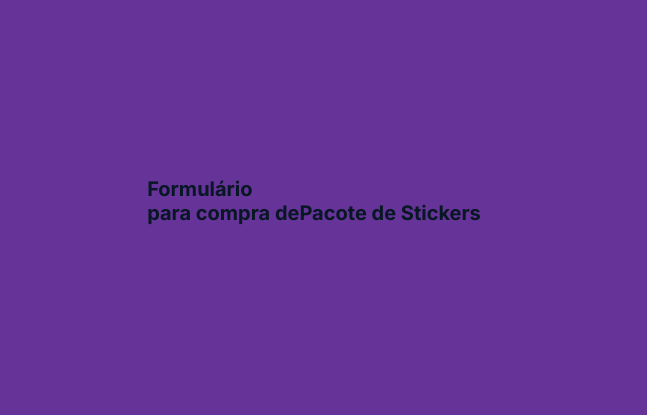
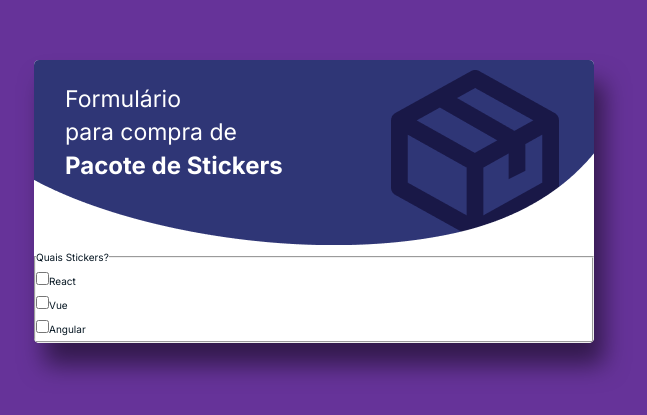
Before and after one commit to Gabriel-Souza2/Form-Pacote-de-stickers, a React (Vite) app: page / in a window 1280 px wide. Shown: the part 199-614 px from the top of the page, without its empty margins (326-973 px from the left). Built offline with nearby package versions, Linux system fonts and the light colour scheme.

Commit message:
✨ (form): criando checkbox

```diff
--- a/src/page/Home.tsx
+++ b/src/page/Home.tsx
@@ -3,7 +3,7 @@ import { HomeContainer } from './styles'
 export function Home() {
   return (
     <HomeContainer>
-      <main className="main-container">
+      <div className="content-container">
         <header>
           <div className="title-wrapper">
             <h1>
@@ -14,7 +14,26 @@ export function Home() {
             </h1>
           </div>
         </header>
-      </main>
+        <main>
+          <form>
+            <fieldset>
+              <legend>Quais Stickers?</legend>
+              <div className="checkbox-wrapper">
+                <input type="checkbox" name="react" id="react" />
+                <label htmlFor="react">React</label>
+              </div>
+              <div className="checkbox-wrapper">
+                <input type="checkbox" name="vue" id="vue" />
+                <label htmlFor="vue">Vue</label>
+              </div>
+              <div className="checkbox-wrapper">
+                <input type="checkbox" name="angular" id="angular" />
+                <label htmlFor="angular">Angular</label>
+              </div>
+            </fieldset>
+          </form>
+        </main>
+      </div>
     </HomeContainer>
   )
 }
```
